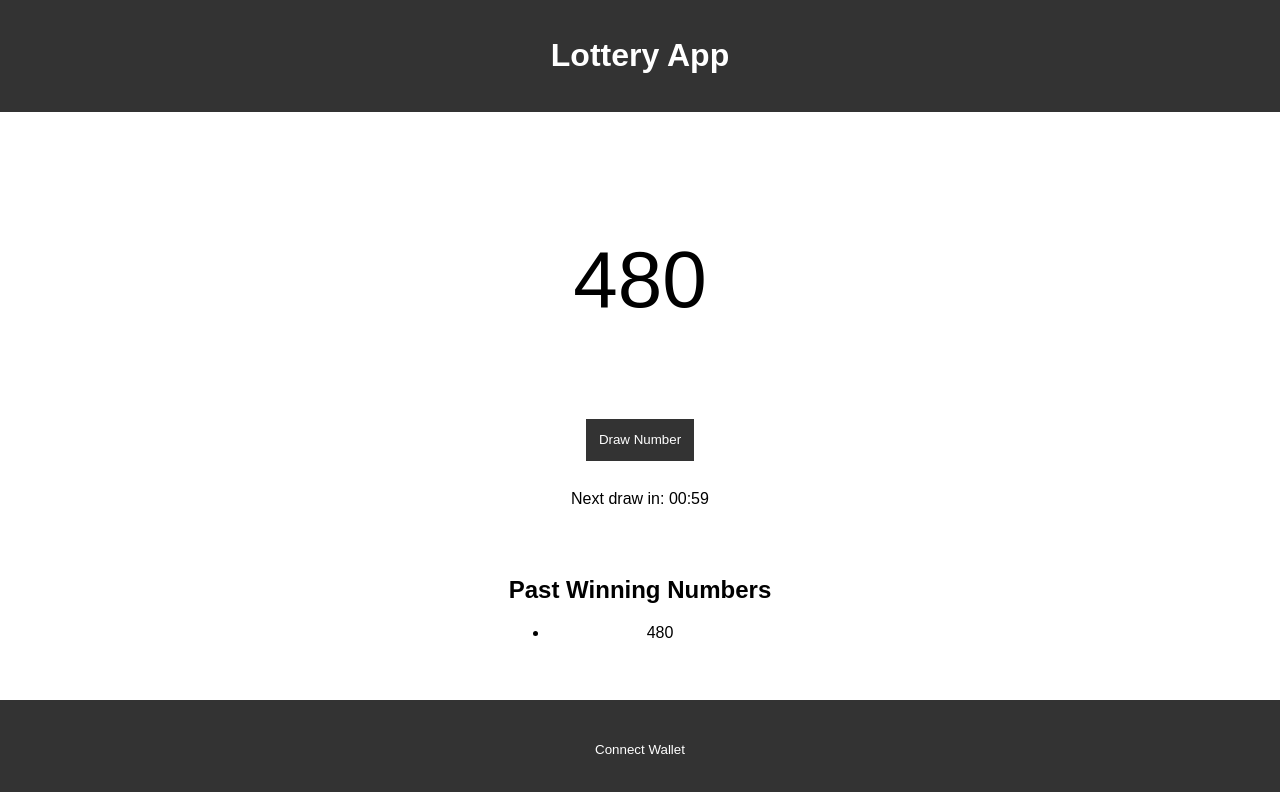
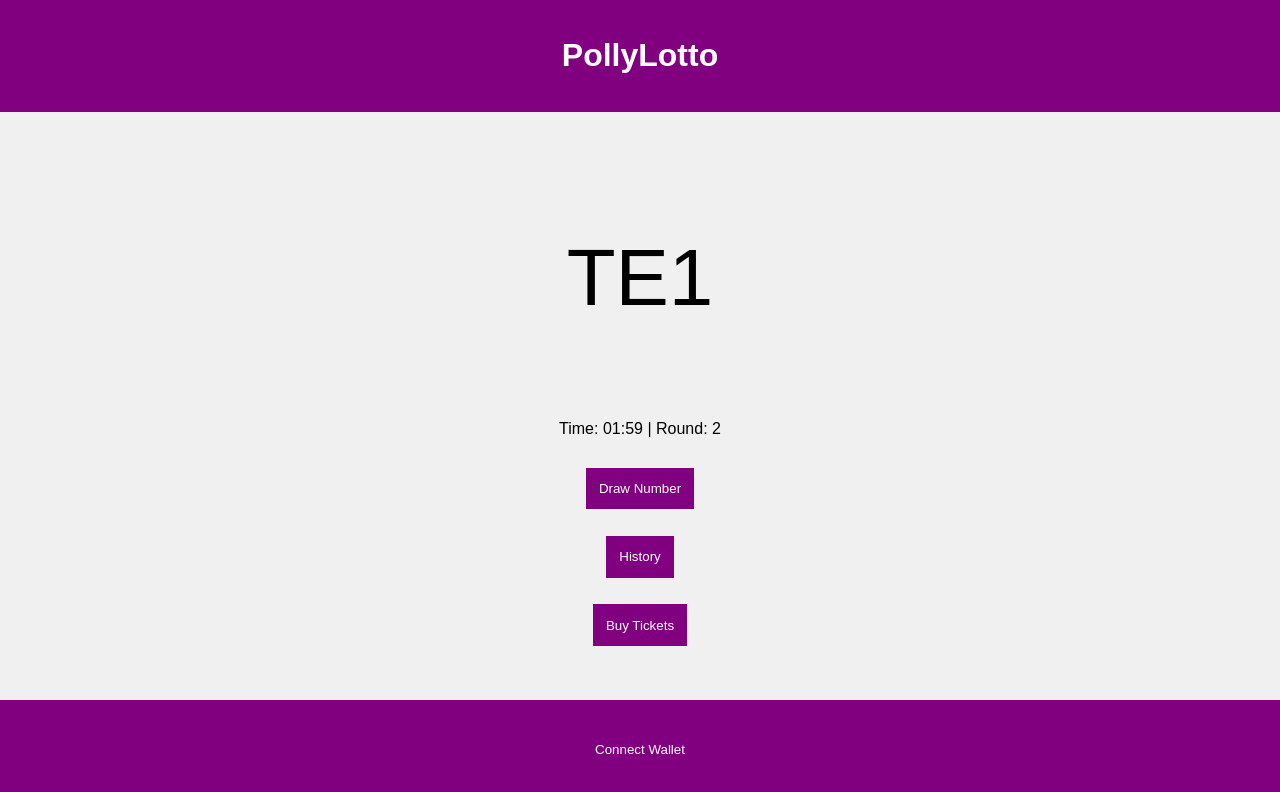
Before and after one commit to bandie1/pollylotto, a plain HTML site: page index.html in a window 1280 px wide. Both pictures are taken after a click on the button "Draw Number". Drawn offline with Linux system fonts and the light colour scheme.

Commit message:
Initial commit

```diff
--- a/index.html
+++ b/index.html
@@ -3,21 +3,30 @@
 <head>
     <meta charset="UTF-8">
     <meta name="viewport" content="width=device-width, initial-scale=1.0">
-    <title>Lottery App</title>
+    <title>PollyLotto</title>
     <link rel="stylesheet" href="styles.css">
 </head>
 <body>
     <header>
-        <h1>Lottery App</h1>
+        <h1>PollyLotto</h1>
     </header>
-    <main>
+    <main id="home-page">
         <div id="lottery-number">000</div>
+        <div id="draw-info">Time: <span id="countdown">00:00</span> | Round: <span id="round-number">1</span></div>
         <button id="draw-button">Draw Number</button>
-        <div id="timer">Next draw in: <span id="countdown">00:00</span></div>
-        <div id="history">
-            <h2>Past Winning Numbers</h2>
-            <ul id="history-list"></ul>
-        </div>
+        <button id="history-button">History</button>
+        <button id="buy-tickets-button">Buy Tickets</button>
+    </main>
+    <main id="history-page" class="hidden">
+        <h2>Past Winning Numbers</h2>
+        <ul id="history-list"></ul>
+        <button id="back-button">Back</button>
+    </main>
+    <main id="buy-tickets-page" class="hidden">
+        <h2>Buy Tickets</h2>
+        <input type="text" id="ticket-input" maxlength="3" placeholder="Enter 3 characters">
+        <button id="submit-ticket">Submit</button>
+        <button id="back-button2">Back</button>
     </main>
     <footer>
         <button id="connect-wallet">Connect Wallet</button>
--- a/script.js
+++ b/script.js
@@ -1,19 +1,29 @@
 document.addEventListener('DOMContentLoaded', () => {
     const drawButton = document.getElementById('draw-button');
+    const historyButton = document.getElementById('history-button');
+    const buyTicketsButton = document.getElementById('buy-tickets-button');
+    const backButton = document.getElementById('back-button');
+    const backButton2 = document.getElementById('back-button2');
     const lotteryNumber = document.getElementById('lottery-number');
     const countdown = document.getElementById('countdown');
+    const roundNumber = document.getElementById('round-number');
     const historyList = document.getElementById('history-list');
     const connectWalletButton = document.getElementById('connect-wallet');
+    const ticketInput = document.getElementById('ticket-input');
+    const submitTicketButton = document.getElementById('submit-ticket');
+    const homePage = document.getElementById('home-page');
+    const historyPage = document.getElementById('history-page');
+    const buyTicketsPage = document.getElementById('buy-tickets-page');
 
     let timerInterval;
+    let currentRound = 1;
     const history = JSON.parse(localStorage.getItem('lotteryHistory')) || [];
 
-    // Initialize history
     function updateHistory() {
         historyList.innerHTML = '';
-        history.forEach(number => {
+        history.forEach(({ round, number }) => {
             const li = document.createElement('li');
-            li.textContent = number;
+            li.textContent = `Round ${round}: ${number}`;
             historyList.appendChild(li);
         });
     }
@@ -33,22 +43,52 @@ document.addEventListener('DOMContentLoaded', () => {
 
             if (--timer < 0) {
                 clearInterval(timerInterval);
-                drawButton.disabled = false;
+                drawLotteryNumber();
             }
         }, 1000);
     }
 
     function drawLotteryNumber() {
-        const number = Math.floor(Math.random() * 1000).toString().padStart(3, '0');
+        const characters = 'ABCDEFGHIJKLMNOPQRSTUVWXYZ0123456789';
+        const number = Array.from({ length: 3 }, () => characters.charAt(Math.floor(Math.random() * characters.length))).join('');
         lotteryNumber.textContent = number;
-        history.push(number);
+        history.push({ round: currentRound, number });
         localStorage.setItem('lotteryHistory', JSON.stringify(history));
         updateHistory();
-        drawButton.disabled = true;
-        startTimer(60); // 1 minute countdown for next draw
+        roundNumber.textContent = ++currentRound;
+        startTimer(120); // 2 minutes countdown for next draw
     }
 
     drawButton.addEventListener('click', drawLotteryNumber);
+
+    historyButton.addEventListener('click', () => {
+        homePage.classList.add('hidden');
+        historyPage.classList.remove('hidden');
+    });
+
+    buyTicketsButton.addEventListener('click', () => {
+        homePage.classList.add('hidden');
+        buyTicketsPage.classList.remove('hidden');
+    });
+
+    backButton.addEventListener('click', () => {
+        historyPage.classList.add('hidden');
+        homePage.classList.remove('hidden');
+    });
+
+    backButton2.addEventListener('click', () => {
+        buyTicketsPage.classList.add('hidden');
+        homePage.classList.remove('hidden');
+    });
+
+    submitTicketButton.addEventListener('click', () => {
+        const ticket = ticketInput.value.toUpperCase();
+        if (ticket.length === 3 && /^[A-Z0-9]+$/.test(ticket)) {
+            alert(`Ticket ${ticket} submitted!`);
+        } else {
+            alert('Please enter a valid 3-character ticket.');
+        }
+    });
 
     connectWalletButton.addEventListener('click', async () => {
         if (window.ethereum) {
@@ -63,6 +103,5 @@ document.addEventListener('DOMContentLoaded', () => {
         }
     });
 
-    // Start initial timer
-    startTimer(60);
+    startTimer(120); // Start initial timer for 2 minutes
 });
--- a/styles.css
+++ b/styles.css
@@ -6,10 +6,11 @@ body {
     display: flex;
     flex-direction: column;
     height: 100vh;
+    background-color: #f0f0f0;
 }
 
 header {
-    background-color: #333;
+    background-color: purple;
     color: white;
     padding: 1em;
 }
@@ -30,22 +31,30 @@ main {
 button {
     padding: 1em;
     margin: 1em;
-    background-color: #333;
+    background-color: purple;
     color: white;
     border: none;
     cursor: pointer;
 }
 
-#timer {
+button:hover {
+    background-color: #5d3b5c;
+}
+
+#draw-info {
     margin: 1em 0;
 }
 
-#history {
-    margin-top: 2em;
+#history-page, #buy-tickets-page {
+    display: none;
+}
+
+.hidden {
+    display: none;
 }
 
 footer {
-    background-color: #333;
+    background-color: purple;
     color: white;
     padding: 1em;
 }
```
